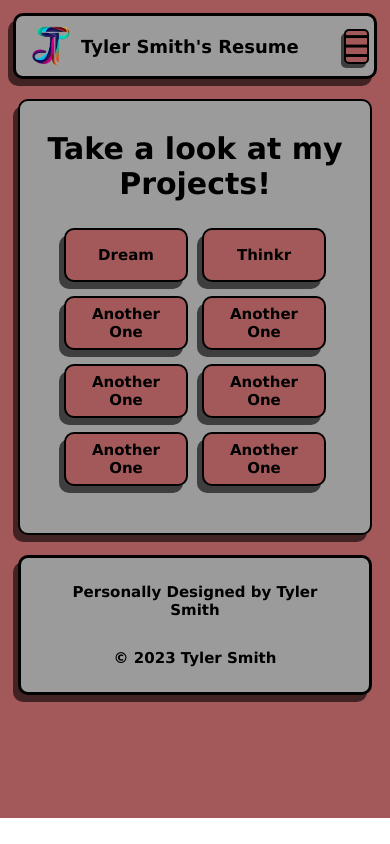
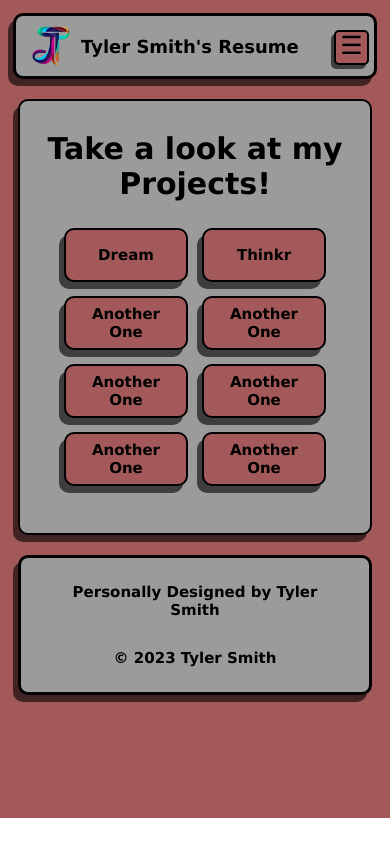
Before and after one commit to Atlessc/ts-portfolio-final, a React (Vite) app: page /projects in a window 390 px wide. Built offline with nearby package versions, Linux system fonts and the light colour scheme.

Commit message:
lzsudnjk;m

```diff
--- a/src/components/component.css
+++ b/src/components/component.css
@@ -67,8 +67,9 @@
         justify-content: center;
         align-items: center;
         height: 35px;
-        width: 25px;
-        font-size: 30px;
+        width: 35px;
+        font-size: 25px;
+        padding: 0 0 3px 0;
         background-color: rgb(163, 89, 89);
         color: rgba(0, 0, 0, 1);
         border: 2px solid black;
@@ -78,7 +79,11 @@
         -ms-border-radius: 5px;
         -o-border-radius: 5px;
         box-shadow: -3px 4px 0px rgba(0, 0, 0, 0.6);
-    }
+        -webkit-transform: translateY(1px);
+        -moz-transform: translateY(1px);
+        -ms-transform: translateY(1px);
+        -o-transform: translateY(1px);
+}
 
     .Menubutton:active {
         box-shadow: none;
```
